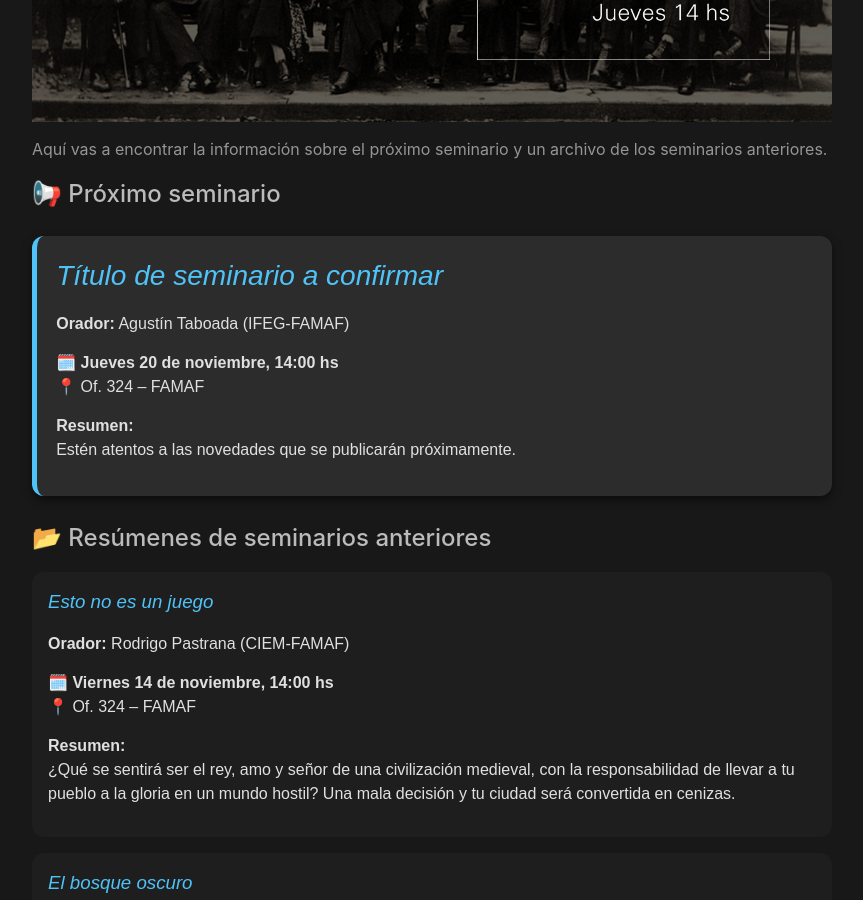
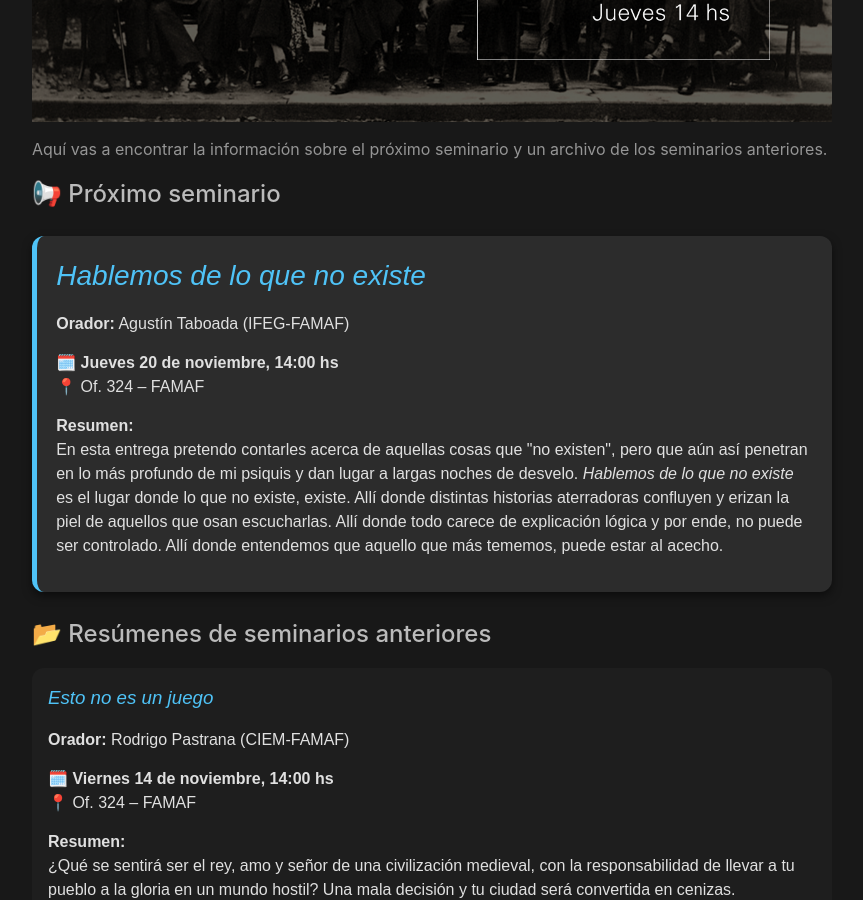
Before and after one commit to nicolasvazquez95/seminarios324, a Jekyll site: the page built from index.md, in a window 1280 px wide and 900 px high, scrolled down 431 px. Shown: the whole window, without its empty margins (208-1071 px from the left). Built offline with Jekyll 4.4.1, drawn with Linux system fonts in a browser that asks for light colours.

Commit message:
Update seminar details for "Hablemos de lo que no existe" including speaker and summary

```diff
--- a/index.md
+++ b/index.md
@@ -21,12 +21,12 @@ Aquí vas a encontrar la información sobre el próximo seminario y un archivo d
 </div> -->
 
 <div style="background:#2c2c2c; border-left:5px solid #4fc3f7; border-radius:12px; padding:1.2em; margin:1.5em 0; color:#e0e0e0; font-family: sans-serif; box-shadow: 0 4px 10px rgba(0,0,0,0.5);">
-  <h3><em style="color:#4fc3f7; font-size:1.5em;">Título de seminario a confirmar</em></h3>
+  <h3><em style="color:#4fc3f7; font-size:1.5em;">Hablemos de lo que no existe</em></h3>
   <p><strong>Orador:</strong> Agustín Taboada (IFEG-FAMAF)</p>
   <p>🗓️ <strong>Jueves 20 de noviembre, 14:00 hs</strong><br>
      📍 Of. 324 – FAMAF</p>
   <p><strong>Resumen:</strong><br>
-     Estén atentos a las novedades que se publicarán próximamente.
+    En esta entrega pretendo contarles acerca de aquellas cosas que "no existen", pero que aún así penetran en lo más profundo de mi psiquis y dan lugar a largas noches de desvelo. <em> Hablemos de lo que no existe </em> es el lugar donde lo que no existe, existe. Allí donde distintas historias aterradoras confluyen y erizan la piel de aquellos que osan escucharlas. Allí donde todo carece de explicación lógica y por ende, no puede ser controlado. Allí donde entendemos que aquello que más tememos, puede estar al acecho.
   </p>
 </div>
 
```
